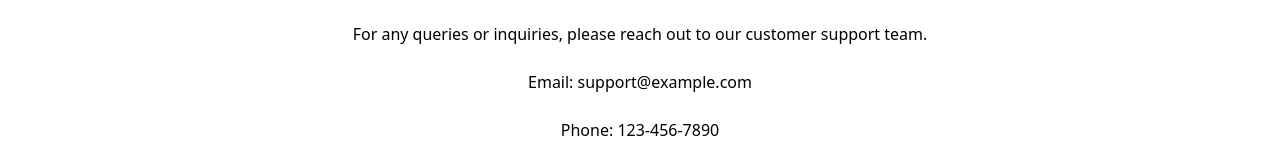
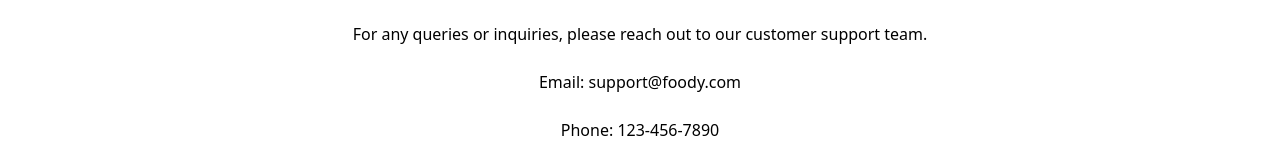
Before and after one commit to Kipyegon-Lagat/foody, a React (Vite) app in the folder Food-Court-main/: page /contactus in a window 1280 px wide. Shown: the part 214-366 px from the top of the page. Built offline with nearby package versions, Linux system fonts and the light colour scheme.

Commit message:
Update Contact.jsx

```diff
--- a/Food-Court-main/src/components/Contact.jsx
+++ b/Food-Court-main/src/components/Contact.jsx
@@ -4,7 +4,7 @@ const Contact = () => {
     <div className="flex justify-center items-center flex-col m-10 p-10">
         <h1 className=" font-bold mb-5 ">Contact Us</h1>
         <p className="m-3 ">For any queries or inquiries, please reach out to our customer support team.</p>
-        <p className="m-3">Email:  support@example.com</p>
+        <p className="m-3">Email:  support@foody.com</p>
         <p className="m-3">Phone: 123-456-7890</p>
         <button className="border border-black">submit</button>
 
```
